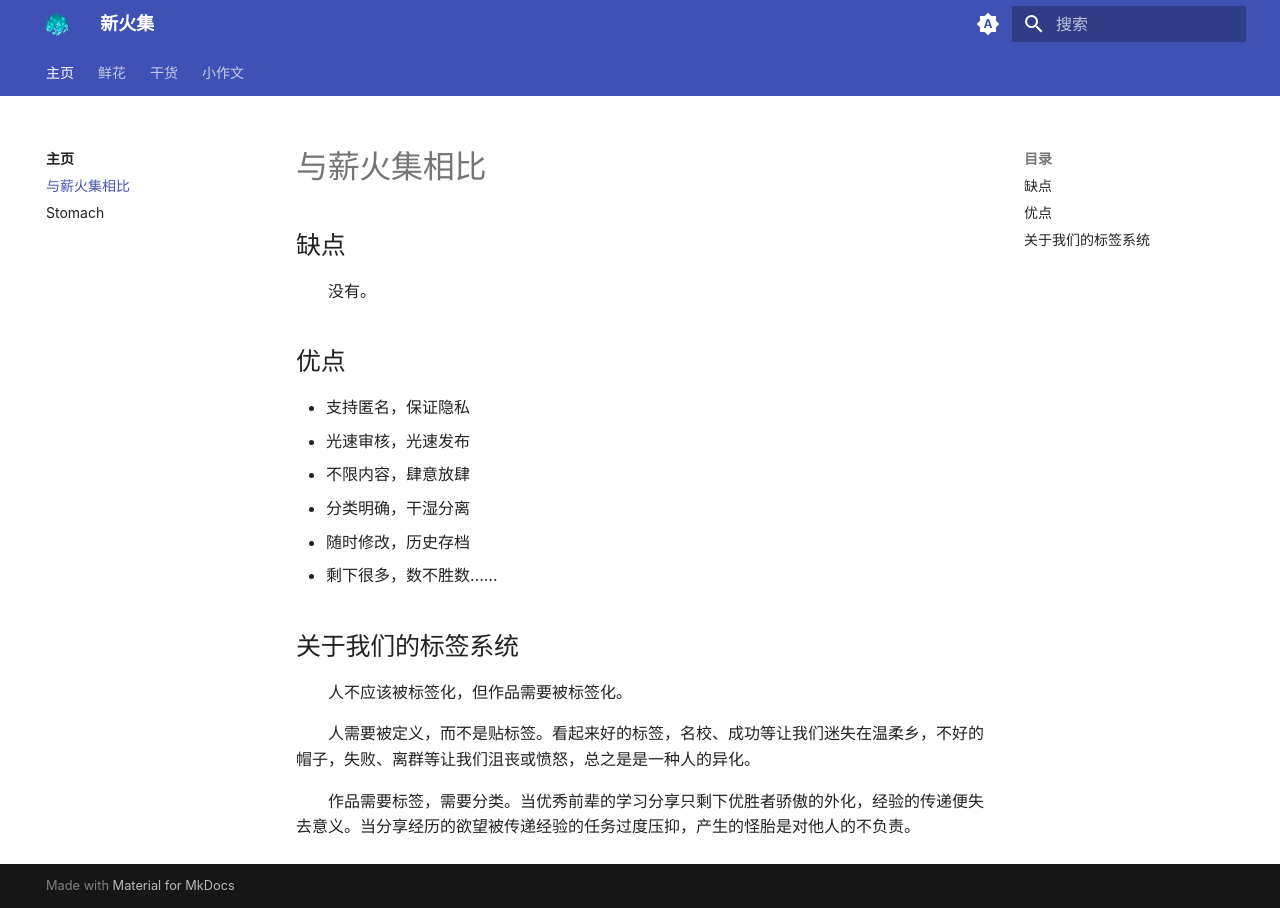
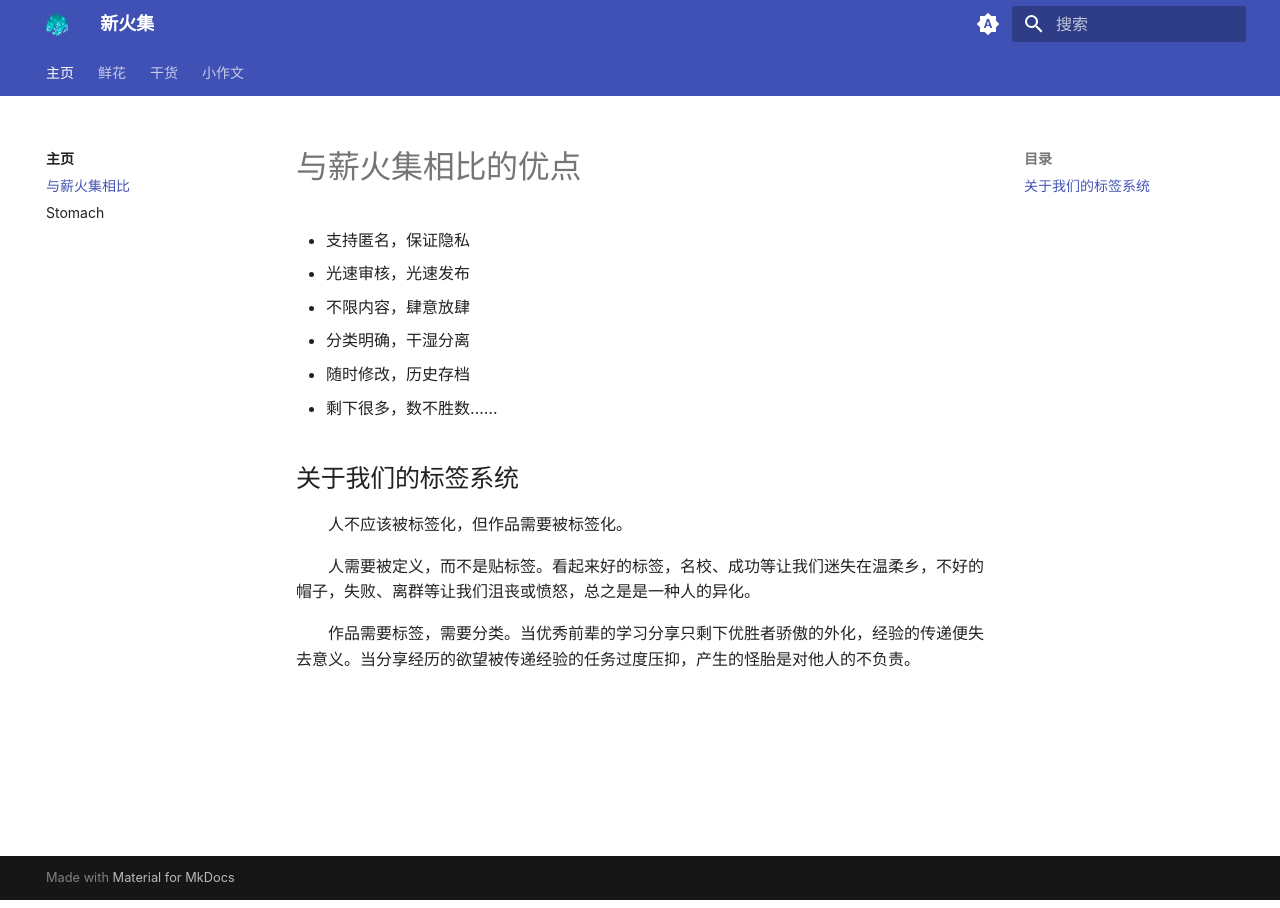
Before and after one commit to xinhuoji/xinhuoji, an MkDocs documentation site: the page built from docs/prosncons.md, in a window 1280 px wide. Built offline with MkDocs 1.6.1 and Material for MkDocs 9.7.7, drawn with Linux system fonts in a browser that asks for light colours.

Commit message:
Add weixin

```diff
--- a/docs/prosncons.md
+++ b/docs/prosncons.md
@@ -1,6 +1,4 @@
-## 缺点
-没有。
-## 优点
+# 与薪火集相比的优点
 * 支持匿名，保证隐私
 * 光速审核，光速发布
 * 不限内容，肆意放肆
```
Also changed, not shown: docs/index.md (+1 -0 lines).
